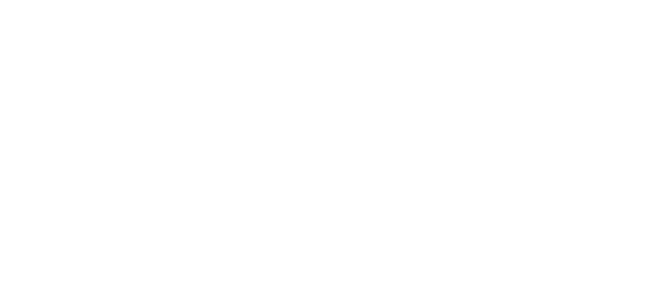
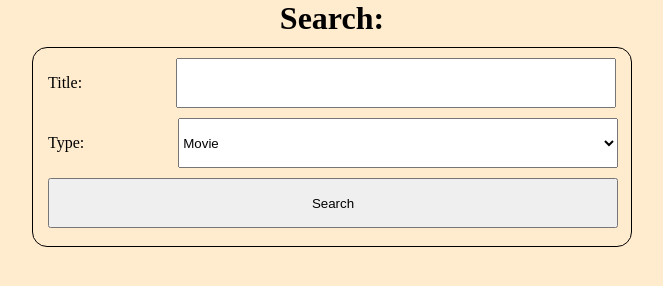
Before and after one commit to Senior-Bogatyrev/hw_12, a plain HTML site: page index.html in a window 1280 px wide. Shown: the whole page, without its empty margins (308-971 px from the left). Drawn offline with Linux system fonts and the light colour scheme.

Commit message:
web design implementation

```diff
--- a/index.html
+++ b/index.html
@@ -7,6 +7,20 @@
     <link rel="stylesheet" href="style.css">
 </head>
 <body>
+    <h1>Search:</h1>
+    <div class="container">
+        <div class="search">
+            <label for="title">Title:</label>
+            <input type="text" name="title" id="title">
+            <label for="type">Type:</label>
+            <select name="type" id="type">
+                <option value="1">Movie</option>
+                <option value="2">Series</option>
+                <option value="3">Episode</option>
+            </select>
+            <button id="searchBtn">Search</button>
+        </div>
+    </div>
     <script src="app.js"></script>
 </body>
 </html>
--- a/style.css
+++ b/style.css
@@ -0,0 +1,36 @@
+*{
+    margin: 0;
+    box-sizing: border-box;
+}
+body{
+    background-color: blanchedalmond;
+}
+h1{
+    text-align: center;
+}
+.container{
+    display: flex;
+    justify-content: center;
+    margin-top: 10px;
+}
+.search{
+    width: 600px;
+    height: 200px;
+    border: 1px solid black;
+    border-radius: 15px;
+}
+label{
+    margin-left: 15px;
+}
+#title,#type{
+    width: 440px;
+    height: 50px;
+    margin-top: 10px;
+    margin-left: 90px;
+}
+#searchBtn{
+    margin-top: 10px;
+    margin-left: 15px;
+    width: 570px;
+    height: 50px;
+}
```
